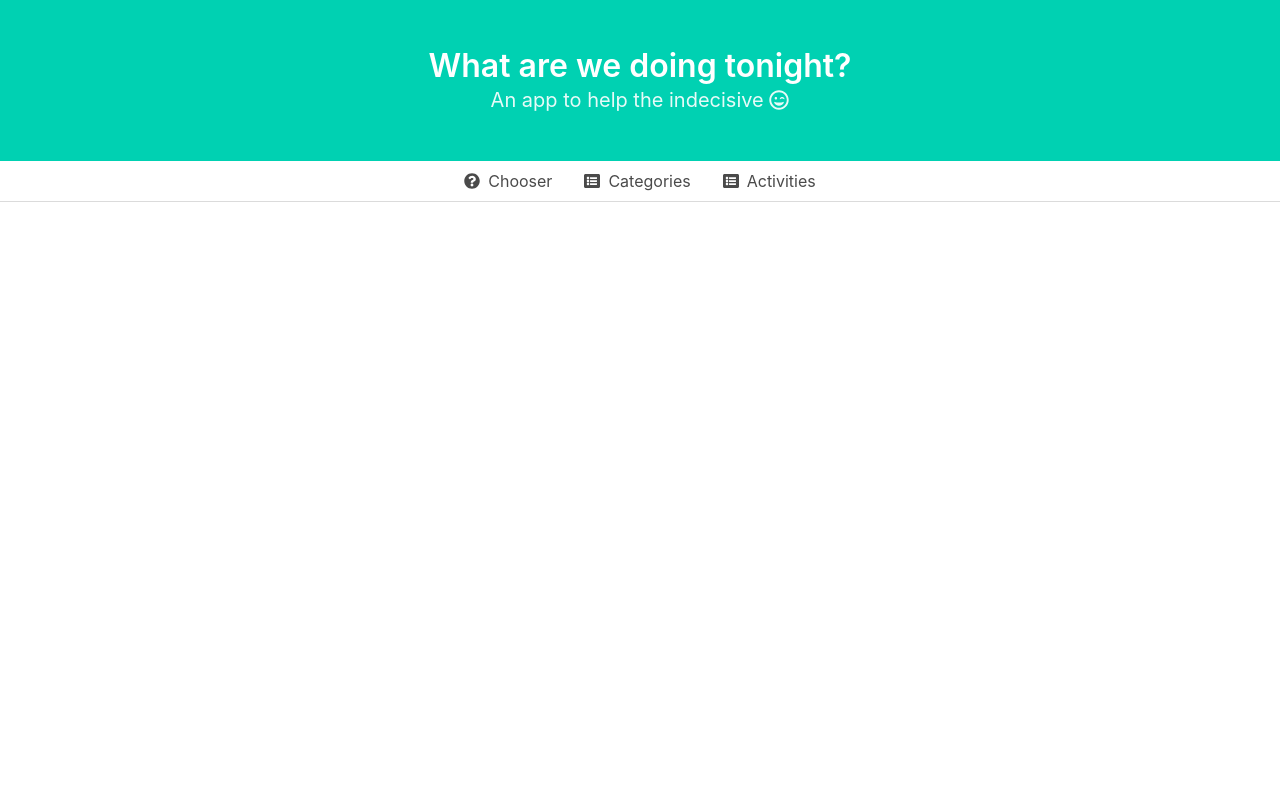
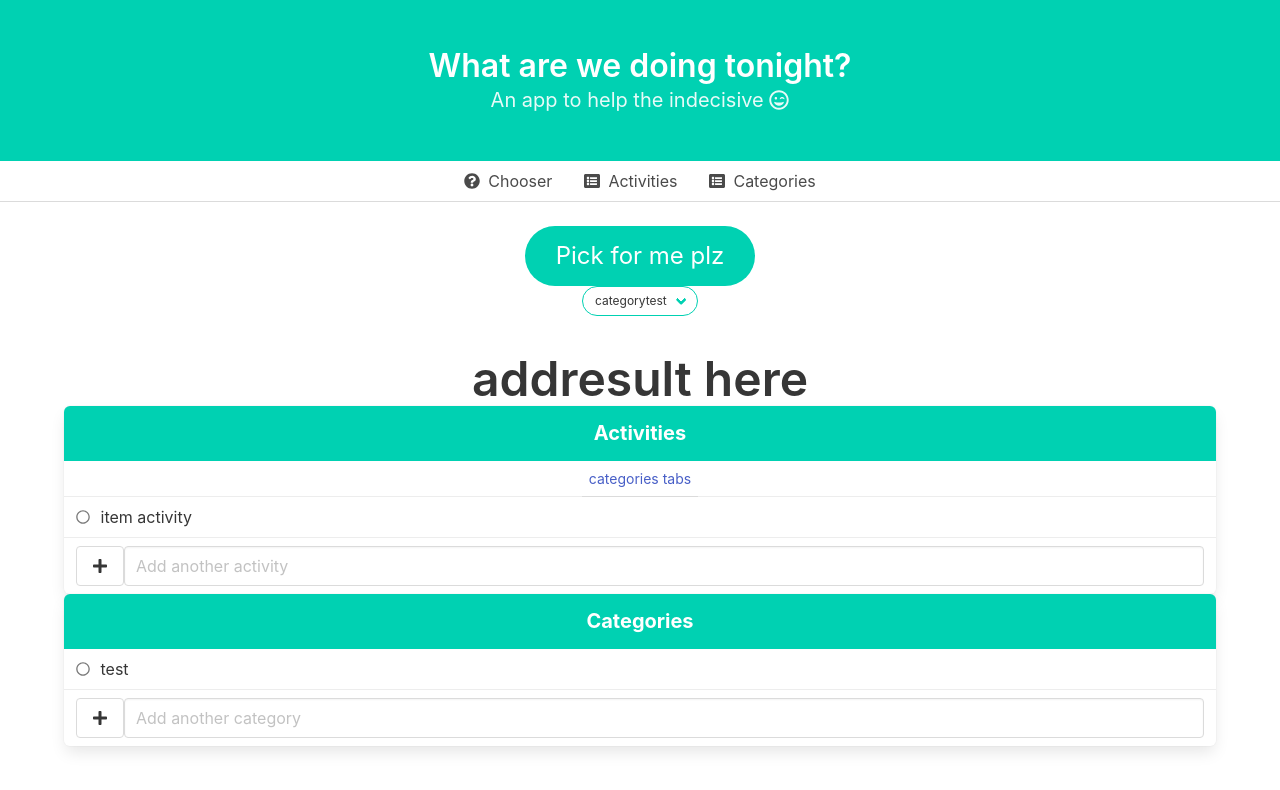
Before and after one commit to nhan-tp/what-to-do, a React (Create React App) app: page / in a window 1280 px wide. Shown: the top 790 px of the page. Built offline with nearby package versions, Linux system fonts and the light colour scheme.

Commit message:
Add components

```diff
--- /dev/null
+++ b/src/Activities/ActivitiesComponent.js
@@ -0,0 +1,30 @@
+import React from "react";
+
+function ActivitiesComponent() {
+  return (
+    <div class="container has-text-centered">
+      <nav class="panel is-primary">
+        <p class="panel-heading">Activities</p>
+        <p class="panel-tabs">
+          {/* TODO: Add logic to show categories */}
+          <a>categories tabs</a>
+        </p>
+        <a class="panel-block">
+          <span class="panel-icon">
+            <i class="far fa-circle"></i>
+          </span>
+          {/* TODO: Add activities dynamically in list */}
+          item activity
+        </a>
+        <a class="panel-block">
+          <button class="button">
+            <i class="fas fa-plus"></i>
+          </button>
+          <input class="input" type="text" placeholder="Add another activity" />
+        </a>
+      </nav>
+    </div>
+  );
+}
+
+export default ActivitiesComponent;
--- a/src/Activities/ActivitiesTab.js
+++ b/src/Activities/ActivitiesTab.js
@@ -1,6 +1,6 @@
 import React from "react";
 
-function ChooserTab() {
+function ActivitiesTab() {
   return (
     <div>
       <li id="activities_tab">
@@ -15,4 +15,4 @@
   );
 }
 
-export default ChooserTab;
+export default ActivitiesTab;
--- a/src/App.js
+++ b/src/App.js
@@ -1,13 +1,18 @@
 import React from "react";
 import "./App.scss";
+
 import ChooserTab from "./Chooser/ChooserTab";
 import CategoriesTab from "./Categories/CategoriesTab";
 import ActivitiesTab from "./Activities/ActivitiesTab";
 
+import ChooserComponent from "./Chooser/ChooserComponent";
+import ActivitiesComponent from "./Activities/ActivitiesComponent";
+import CategoriesComponent from "./Categories/CategoriesComponent";
+
 function App() {
   return (
     <div>
-      {/* Main Section */}
+      {/* Main Header */}
       <section class="hero is-primary has-text-centered">
         <div class="hero-body">
           <div class="container">
@@ -23,10 +28,15 @@
       <div class="tabs is-centered">
         <ul>
           <ChooserTab />
+          <ActivitiesTab />
           <CategoriesTab />
-          <ActivitiesTab />
         </ul>
       </div>
+
+      {/* Components */}
+      <ChooserComponent />
+      <ActivitiesComponent />
+      <CategoriesComponent />
     </div>
   );
 }
--- a/src/App.scss
+++ b/src/App.scss
@@ -1,4 +1,60 @@
-
 .App {
   text-align: center;
 }
+
+.modal {
+  -webkit-animation: fadein 0.5s; /* Safari, Chrome and Opera > 12.1 */
+  -moz-animation: fadein 0.5s; /* Firefox < 16 */
+  -ms-animation: fadein 0.5s; /* Internet Explorer */
+  -o-animation: fadein 0.5s; /* Opera < 12.1 */
+  animation: fadein 0.5s;
+}
+
+@keyframes fadein {
+  from {
+    opacity: 0;
+  }
+  to {
+    opacity: 1;
+  }
+}
+
+/* Firefox < 16 */
+@-moz-keyframes fadein {
+  from {
+    opacity: 0;
+  }
+  to {
+    opacity: 1;
+  }
+}
+
+/* Safari, Chrome and Opera > 12.1 */
+@-webkit-keyframes fadein {
+  from {
+    opacity: 0;
+  }
+  to {
+    opacity: 1;
+  }
+}
+
+/* Internet Explorer */
+@-ms-keyframes fadein {
+  from {
+    opacity: 0;
+  }
+  to {
+    opacity: 1;
+  }
+}
+
+/* Opera < 12.1 */
+@-o-keyframes fadein {
+  from {
+    opacity: 0;
+  }
+  to {
+    opacity: 1;
+  }
+}
--- /dev/null
+++ b/src/Categories/CategoriesComponent.js
@@ -0,0 +1,25 @@
+import React from "react";
+
+function CategoriesComponent() {
+  return (
+    <div class="container has-text-centered">
+      <nav class="panel is-primary">
+        <p class="panel-heading">Categories</p>
+        <a class="panel-block">
+          <span class="panel-icon">
+            <i class="far fa-circle"></i>
+          </span>
+          test
+        </a>
+        <a class="panel-block">
+          <button class="button">
+            <i class="fas fa-plus"></i>
+          </button>
+          <input class="input" type="text" placeholder="Add another category" />
+        </a>
+      </nav>
+    </div>
+  );
+}
+
+export default CategoriesComponent;
--- a/src/Categories/CategoriesTab.js
+++ b/src/Categories/CategoriesTab.js
@@ -1,6 +1,6 @@
 import React from "react";
 
-function ChooserTab() {
+function CategoriesTab() {
   return (
     <div>
       <li id="category_tab">
@@ -15,4 +15,4 @@
   );
 }
 
-export default ChooserTab;
+export default CategoriesTab;
--- /dev/null
+++ b/src/Chooser/ChooserComponent.js
@@ -0,0 +1,24 @@
+import React from "react";
+
+function ChooserTab() {
+  return (
+    <div class="container has-text-centered" id="chooser">
+      <a class="button is-primary is-rounded is-large">Pick for me plz</a>
+      <div class="field has-text-centered">
+        <div class="control has-text-centered">
+          <div class="select is-primary is-rounded is-small has-text-centered">
+            <select>
+              {/* TODO: Add logic to list all categories */}
+              <option>categorytest</option>
+            </select>
+          </div>
+        </div>
+      </div>
+      <br />
+      {/* TODO: Add logic to list result here */}
+      <h1 class="title is-1">addresult here</h1>
+    </div>
+  );
+}
+
+export default ChooserTab;
```
Also changed, not shown: src/index.js (+6 -6 lines).
